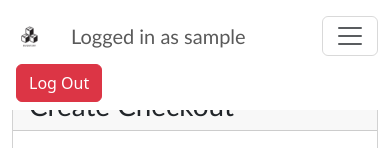
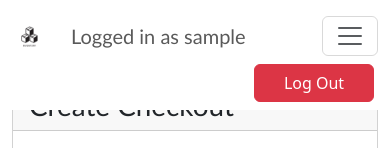
Before and after one commit to Teknicallity/Comp405-Inventory, a Flask app: page /checkouts/create/ in a window 390 px wide, after a click that opens the changed part. Shown: the top 148 px of the page. Run offline with Flask 3, Linux system fonts and the light colour scheme; the visitor is signed in with stand-in values (Sample User, id 1); data comes from the database, SQL or seed files in the repository; data that the repository does not hold is empty; some libraries are stand-ins or nearby versions.

Commit message:
Change navbar responsive spacing

```diff
--- a/app/templates/base.html
+++ b/app/templates/base.html
@@ -11,7 +11,7 @@
 </head>
 <body>
 <header>
-    <nav class="navbar navbar-expand-lg bg-white">
+    <nav class="navbar navbar-expand-md bg-white">
         <div class="container-fluid">
             <a class="navbar-brand d-flex align-items-center" href="/">
                 <img src="{{ url_for('static', filename='images/inventory-logo.jpg') }}" alt="logo" class="img-fluid" style="width: 35px; height: 35px;">
@@ -23,20 +23,24 @@
                 <span class="navbar-toggler-icon"></span>
             </button>
             <div class="collapse navbar-collapse justify-content-end" id="navbarNavAltMarkup">
-                <div class="navbar-nav">
+                <div class="navbar-nav d-flex align-items-end">
                     {% if current_user.is_authenticated %}
                         {% if current_user.employee_id %}
                             <button type="button" class="btn btn-primary mx-1"
+                                    style="min-width: 120px;"
                                     onclick="window.location.href='{{ url_for('main.employee_details', employee_id=current_user.employee_id) }}'">
                                 My Profile
                             </button>
                         {% endif %}
                         <form action="{{ url_for('auth.logout') }}" method="post" class="d-inline">
                             <input type="hidden" name="csrf_token" value="{{ csrf_token() }}"/>
-                            <button type="submit" class="btn btn-danger mx-1">Log Out</button>
+                            <button type="submit" class="btn btn-danger mx-1" style="min-width: 120px;">Log Out</button>
                         </form>
                     {% else %}
-                        <button type="button" class="btn btn-primary mx-1" onclick="window.location.href='{{ url_for('auth.login') }}'">Login</button>
+                        <button type="button" class="btn btn-primary mx-1" style="min-width: 120px;"
+                                onclick="window.location.href='{{ url_for('auth.login') }}'">
+                            Login
+                        </button>
                     {% endif %}
                 </div>
             </div>
```
